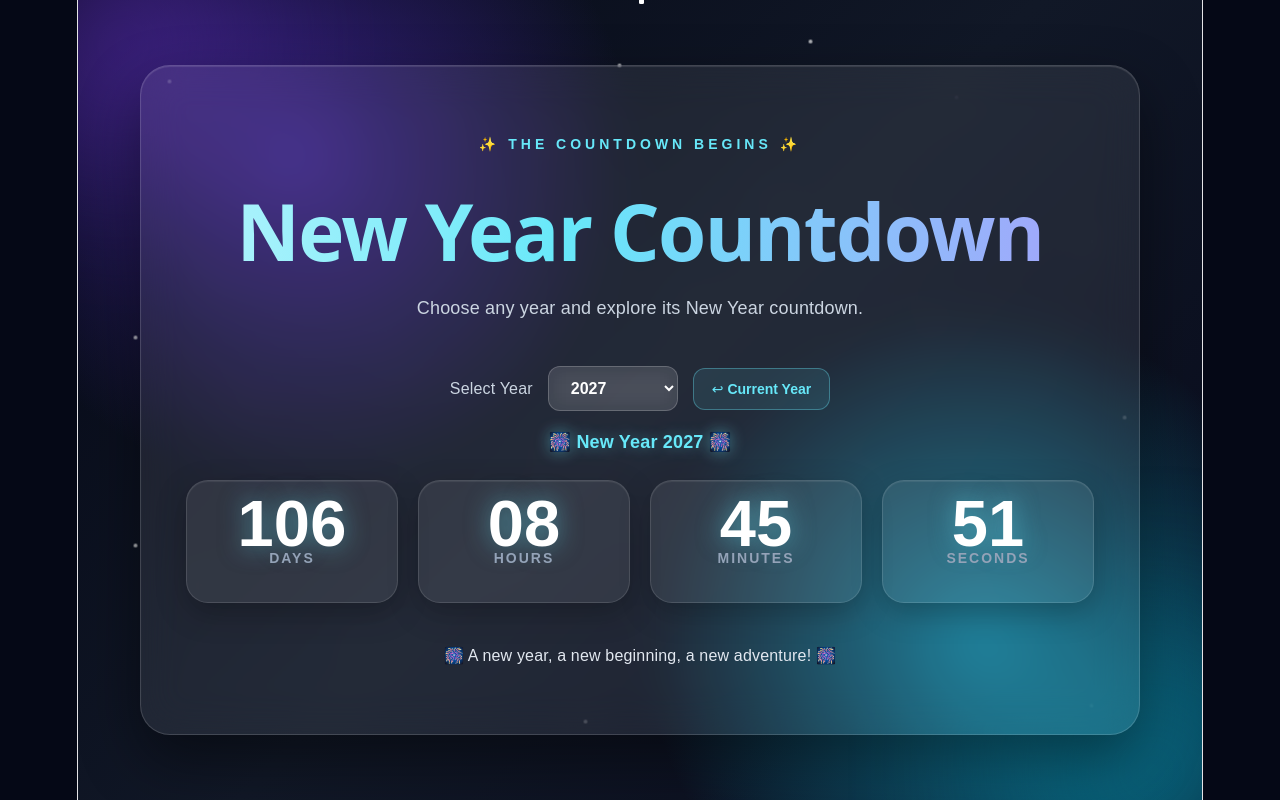
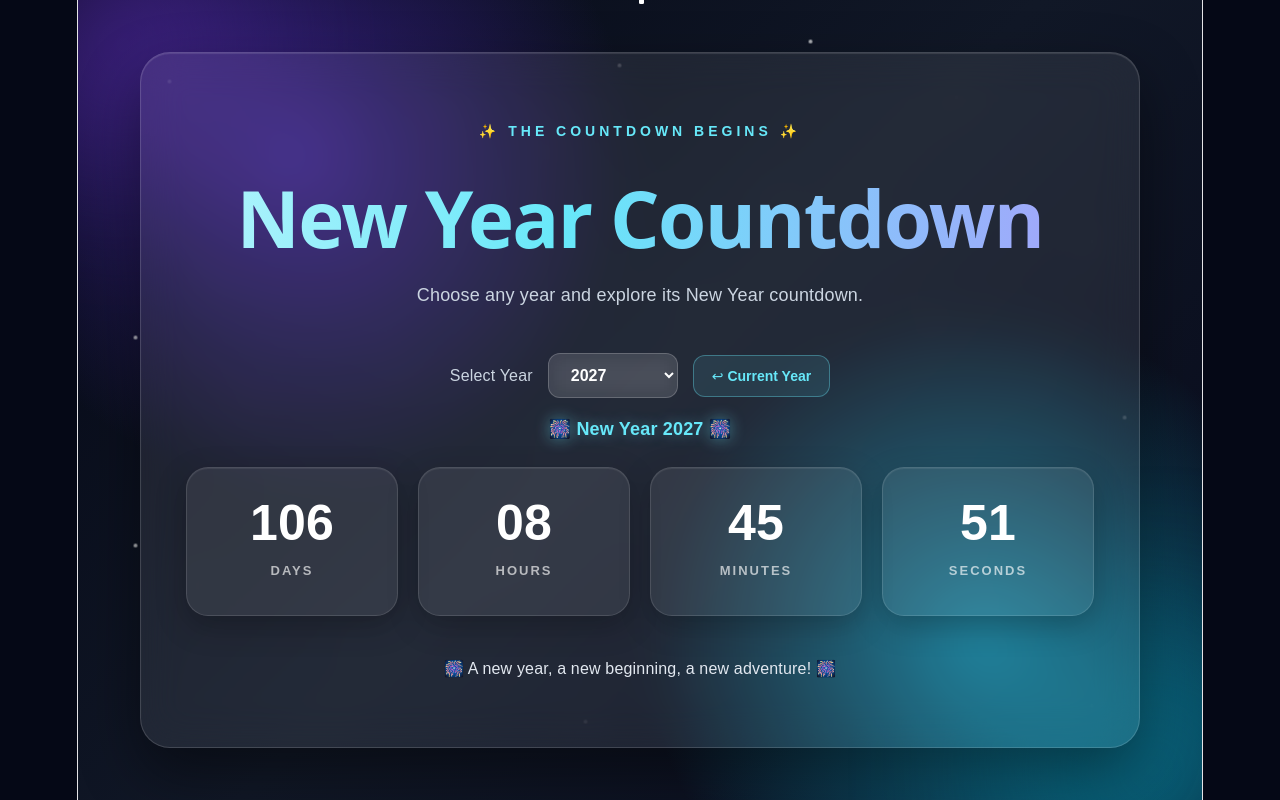
Before and after one commit to Sandhya769-source/new-year-ccountdown, a React (Vite) app: page / in a window 1280 px wide. Built offline with nearby package versions, Linux system fonts and the light colour scheme.

Commit message:
Fix countdown label spacing

```diff
--- a/src/App.css
+++ b/src/App.css
@@ -130,18 +130,19 @@ h1 {
 
 .time-box span {
   display: block;
-  font-size: clamp(42px, 6vw, 65px);
+  font-size: 50px;
   font-weight: 800;
+  line-height: 1;
+  margin-bottom: 10px;
   color: #ffffff;
-  text-shadow: 0 0 25px rgba(103, 232, 249, 0.5);
 }
 
 .time-box p {
-  margin-top: 8px;
-  color: #94a3b8;
-  font-size: 14px;
+  margin: 0;
+  font-size: 13px;
   font-weight: 600;
   letter-spacing: 2px;
+  color: rgba(255, 255, 255, 0.65);
   text-transform: uppercase;
 }
 
```
